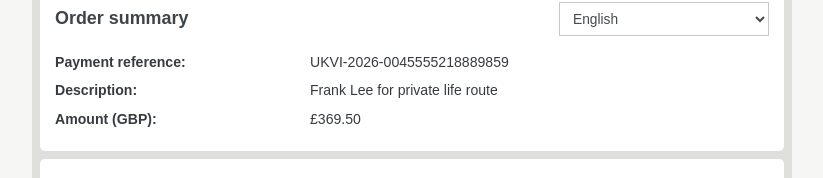
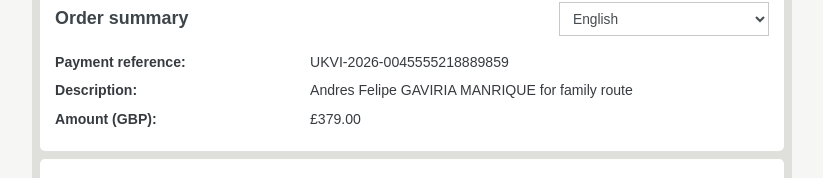
Before and after one commit to ukvac/game, a plain HTML site: page checkout.html in a window 1280 px wide. Shown: the part 144-322 px from the top of the page, without its empty margins (228-1051 px from the left). Drawn offline with Linux system fonts and the light colour scheme.

Commit message:
Update checkout.html

```diff
--- a/checkout.html
+++ b/checkout.html
@@ -29,8 +29,8 @@
       </div>
       <dl class="order-list selection-order-list">
         <div><dt>Payment reference:</dt><dd id="selection-reference">UKVI-2026-0045555218889859</dd></div>
-        <div><dt>Description:</dt><dd id="selection-description">Frank Lee for private life route</dd></div>
-        <div><dt>Amount (GBP):</dt><dd id="selection-amount" class="order-amount">£369.50</dd></div>
+        <div><dt>Description:</dt><dd id="selection-description">Andres Felipe GAVIRIA MANRIQUE for family route</dd></div>
+        <div><dt>Amount (GBP):</dt><dd id="selection-amount" class="order-amount">£379.00</dd></div>
       </dl>
     </section>
 
```
